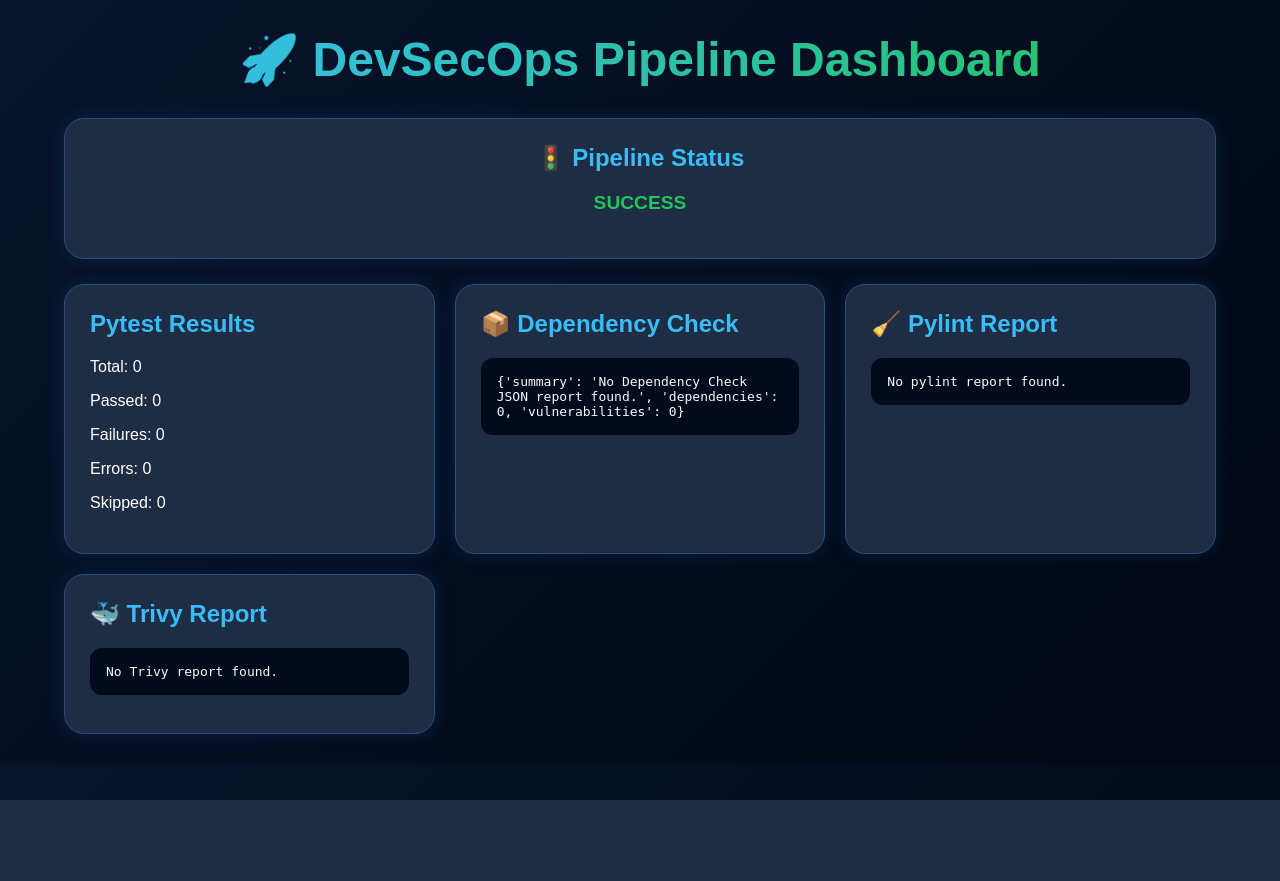
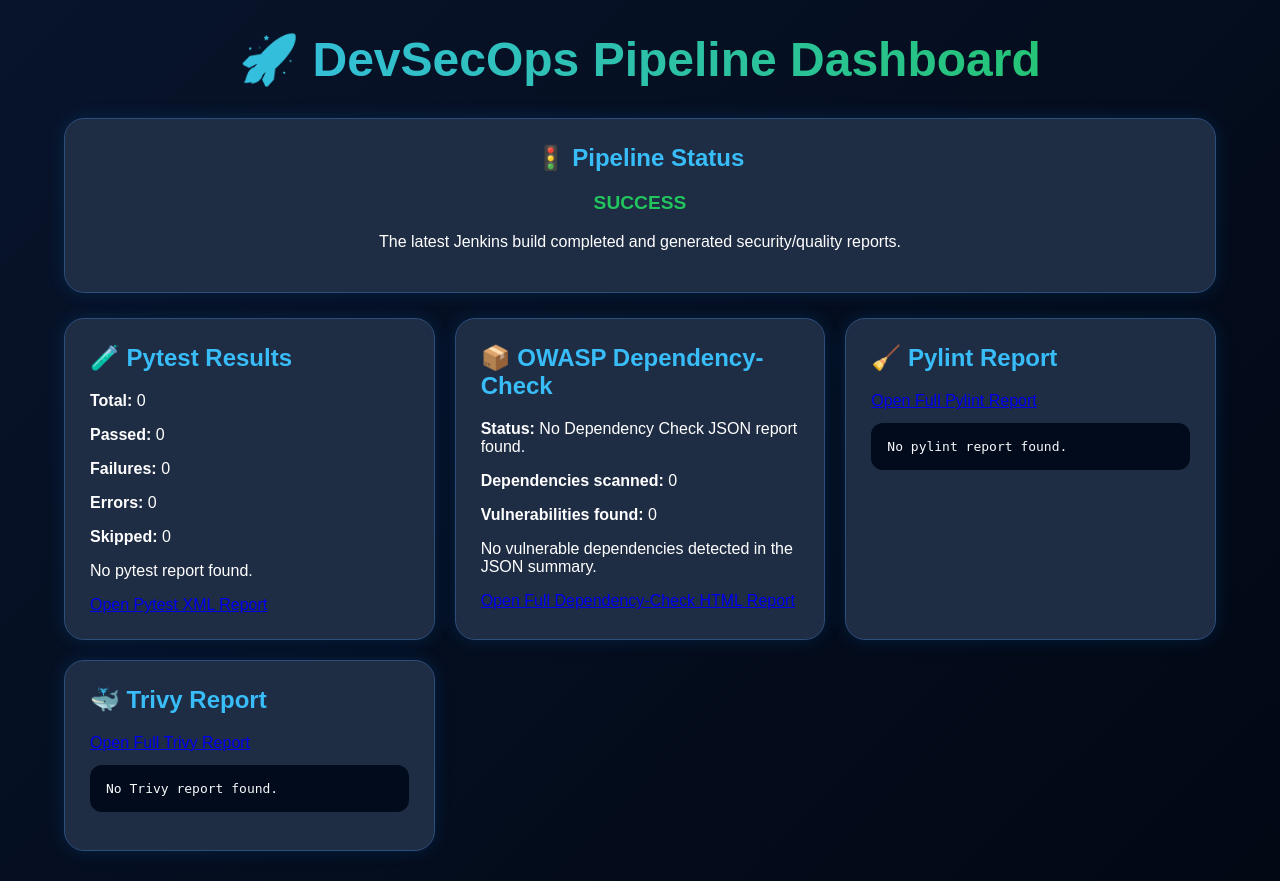
Before and after one commit to tpv-2026/devsecops-pipeline, a Flask app: page / in a window 1280 px wide. Before the commit the page ends 800 px from the top, so only its background shows below. Run offline with Flask 2, Linux system fonts and the light colour scheme.

Commit message:
Adding buttons to open the dependency report

```diff
--- a/app.py
+++ b/app.py
@@ -1,4 +1,4 @@
-from flask import Flask, render_template
+from flask import Flask, render_template, Response
 import xml.etree.ElementTree as ET
 import requests
 import os
@@ -19,6 +19,7 @@
     "pylint": f"{JENKINS_BASE_URL}/pylint-report.txt",
     "trivy": f"{JENKINS_BASE_URL}/trivy-report.txt",
     "dependency_json": f"{JENKINS_BASE_URL}/dependency-check-report.json",
+    "dependency_html": f"{JENKINS_BASE_URL}/dependency-check-report.html",
 }
 
 
@@ -104,7 +105,8 @@
         return {
             "summary": "No Dependency Check JSON report found.",
             "dependencies": 0,
-            "vulnerabilities": 0
+            "vulnerabilities": 0,
+            "status": "missing"
         }
 
     try:
@@ -112,14 +114,24 @@
         dependencies = report.get("dependencies", [])
 
         vulnerability_count = 0
+        vulnerable_dependencies = []
 
         for dependency in dependencies:
-            vulnerability_count += len(dependency.get("vulnerabilities", []))
+            vulnerabilities = dependency.get("vulnerabilities", [])
+            vulnerability_count += len(vulnerabilities)
+
+            if vulnerabilities:
+                vulnerable_dependencies.append({
+                    "file_name": dependency.get("fileName", "Unknown dependency"),
+                    "vulnerability_count": len(vulnerabilities)
+                })
 
         return {
             "summary": "Dependency Check report loaded successfully.",
             "dependencies": len(dependencies),
-            "vulnerabilities": vulnerability_count
+            "vulnerabilities": vulnerability_count,
+            "vulnerable_dependencies": vulnerable_dependencies,
+            "status": "loaded"
         }
 
     except Exception as error:
@@ -128,7 +140,9 @@
         return {
             "summary": "Dependency Check report exists but could not be parsed.",
             "dependencies": 0,
-            "vulnerabilities": 0
+            "vulnerabilities": 0,
+            "vulnerable_dependencies": [],
+            "status": "error"
         }
 
 
@@ -153,9 +167,51 @@
         pytest=pytest_data,
         pylint=pylint_data,
         trivy=trivy_data,
-        dependency=dependency_data,
-        jenkins_base_url=JENKINS_BASE_URL
+        dependency=dependency_data
     )
+
+
+@app.route("/reports/dependency-check")
+def open_dependency_check_html():
+    html_data = fetch_from_jenkins(REPORTS["dependency_html"])
+
+    if not html_data:
+        return Response(
+            "Dependency Check HTML report was not found.",
+            mimetype="text/plain"
+        )
+
+    return Response(html_data, mimetype="text/html")
+
+
+@app.route("/reports/trivy")
+def open_trivy_report():
+    trivy_data = fetch_from_jenkins(REPORTS["trivy"])
+
+    if not trivy_data:
+        trivy_data = "Trivy report was not found."
+
+    return Response(trivy_data, mimetype="text/plain")
+
+
+@app.route("/reports/pylint")
+def open_pylint_report():
+    pylint_data = fetch_from_jenkins(REPORTS["pylint"])
+
+    if not pylint_data:
+        pylint_data = "Pylint report was not found."
+
+    return Response(pylint_data, mimetype="text/plain")
+
+
+@app.route("/reports/pytest")
+def open_pytest_report():
+    pytest_data = fetch_from_jenkins(REPORTS["pytest"])
+
+    if not pytest_data:
+        pytest_data = "Pytest XML report was not found."
+
+    return Response(pytest_data, mimetype="text/xml")
 
 
 if __name__ == "__main__":
--- a/templates/index.html
+++ b/templates/index.html
@@ -10,44 +10,66 @@
     <div class="container">
         <h1>🚀 DevSecOps Pipeline Dashboard</h1>
 
-        <!-- Pipeline Status -->
         <div class="card status-card">
             <h2>🚦 Pipeline Status</h2>
             <p class="success">SUCCESS</p>
+            <p>The latest Jenkins build completed and generated security/quality reports.</p>
         </div>
 
         <div class="grid">
 
-            <!-- Pytest -->
             <div class="card">
-                <h2>Pytest Results</h2>
+                <h2>🧪 Pytest Results</h2>
+                <p><strong>Total:</strong> {{ pytest.total }}</p>
+                <p><strong>Passed:</strong> {{ pytest.passed }}</p>
+                <p><strong>Failures:</strong> {{ pytest.failures }}</p>
+                <p><strong>Errors:</strong> {{ pytest.errors }}</p>
+                <p><strong>Skipped:</strong> {{ pytest.skipped }}</p>
+                <p>{{ pytest.status }}</p>
 
-                {% if pytest %}
-                    <p>Total: {{ pytest.total }}</p>
-                    <p>Passed: {{ pytest.passed }}</p>
-                    <p>Failures: {{ pytest.failures }}</p>
-                    <p>Errors: {{ pytest.errors }}</p>
-                    <p>Skipped: {{ pytest.skipped }}</p>
-                {% else %}
-                    <p>No test results found.</p>
-                {% endif %}
+                <a class="button" href="/reports/pytest" target="_blank">
+                    Open Pytest XML Report
+                </a>
             </div>
 
-            <!-- Dependency Check -->
             <div class="card">
-                <h2>📦 Dependency Check</h2>
-                <pre>{{ dependency }}</pre>
+                <h2>📦 OWASP Dependency-Check</h2>
+                <p><strong>Status:</strong> {{ dependency.summary }}</p>
+                <p><strong>Dependencies scanned:</strong> {{ dependency.dependencies }}</p>
+                <p><strong>Vulnerabilities found:</strong> {{ dependency.vulnerabilities }}</p>
+
+                {% if dependency.vulnerable_dependencies %}
+                    <h3>Vulnerable Dependencies</h3>
+                    <ul>
+                        {% for item in dependency.vulnerable_dependencies %}
+                            <li>
+                                {{ item.file_name }} —
+                                {{ item.vulnerability_count }} vulnerability/vulnerabilities
+                            </li>
+                        {% endfor %}
+                    </ul>
+                {% else %}
+                    <p>No vulnerable dependencies detected in the JSON summary.</p>
+                {% endif %}
+
+                <a class="button" href="/reports/dependency-check" target="_blank">
+                    Open Full Dependency-Check HTML Report
+                </a>
             </div>
 
-            <!-- Pylint -->
             <div class="card">
                 <h2>🧹 Pylint Report</h2>
+                <a class="button" href="/reports/pylint" target="_blank">
+                    Open Full Pylint Report
+                </a>
                 <pre>{{ pylint }}</pre>
             </div>
 
-            <!-- Trivy -->
             <div class="card">
                 <h2>🐳 Trivy Report</h2>
+                <a class="button" href="/reports/trivy" target="_blank">
+                    Open Full Trivy Report
+                </a>
                 <pre>{{ trivy }}</pre>
             </div>
 
```
